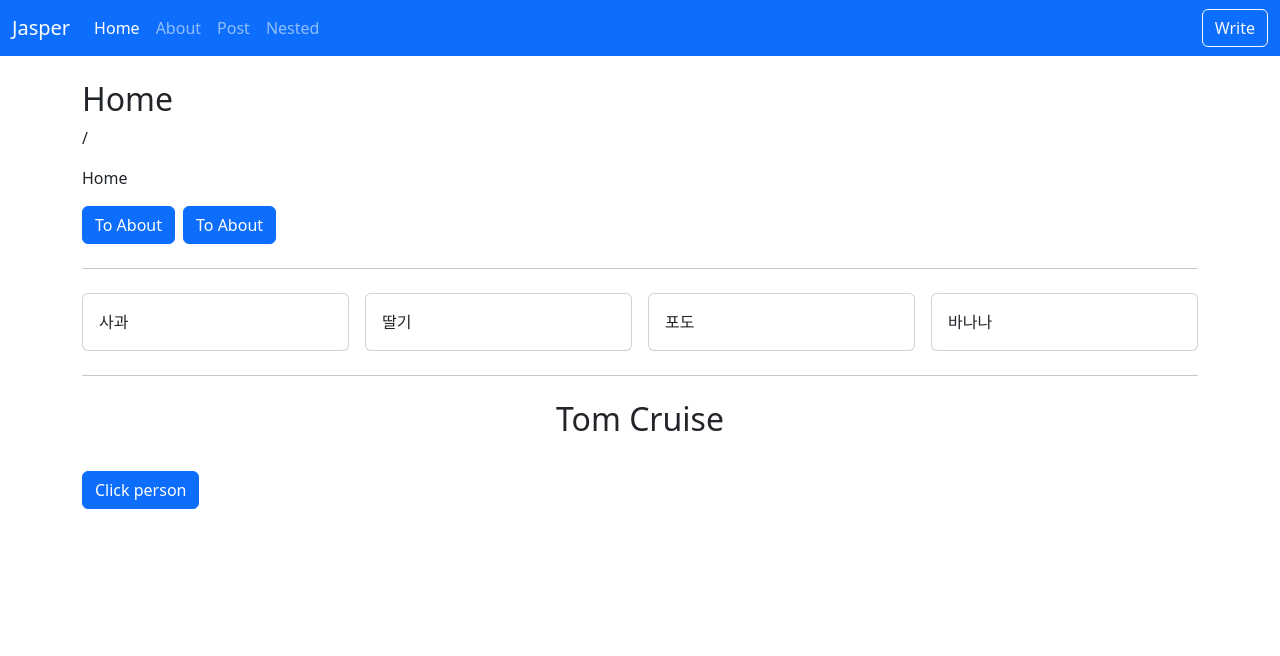
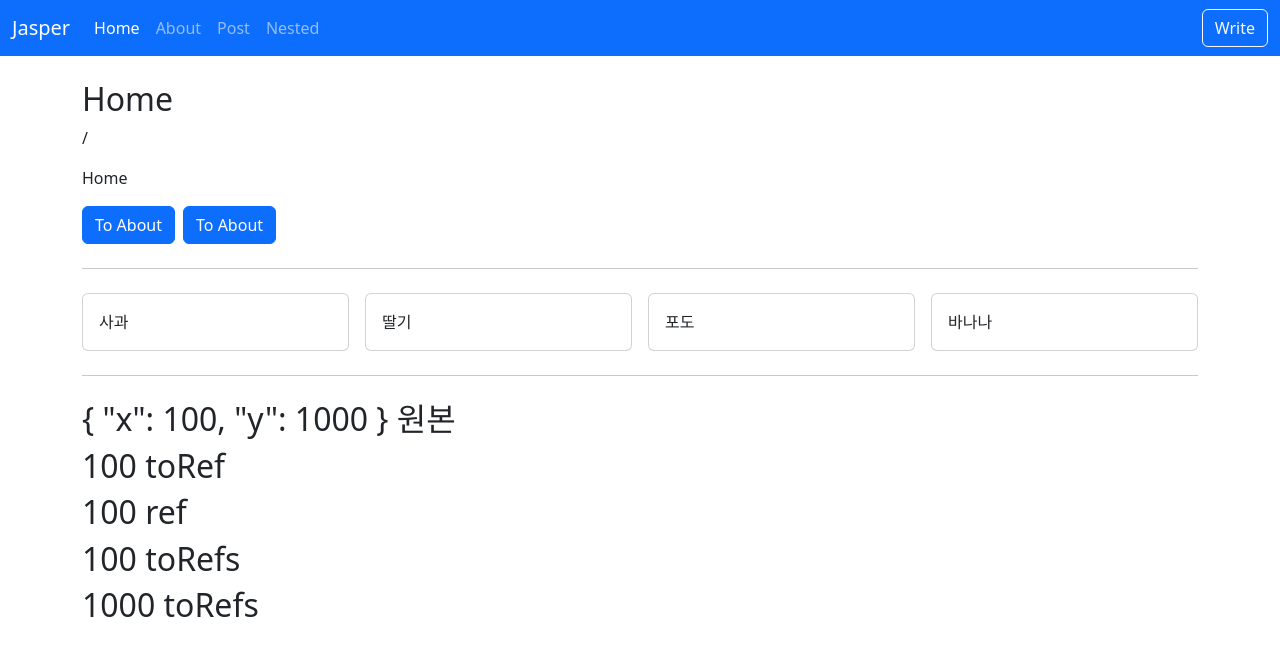
Before and after one commit to yeonghoonPark/vue-g_two, a Vue app: page / in a window 1280 px wide. Shown: the top 656 px of the page. Built offline with nearby package versions, Linux system fonts and the light colour scheme.

Commit message:
Add files via upload

```diff
--- a/src/views/HomeView.vue
+++ b/src/views/HomeView.vue
@@ -13,11 +13,17 @@
     </AppGrid>
 
     <hr class="my-4" />
-    <h2 class="text-center">{{ $person.name }}</h2>
+    <!-- <h2 class="text-center">{{ $person.name }}</h2>
 
     <button class="my-4 btn btn-primary" @click="person.say">
       Click person
-    </button>
+    </button> -->
+
+    <h2>{{ position }} 원본</h2>
+    <h2>{{ xPostion }} toRef</h2>
+    <h2>{{ newXPostion }} ref</h2>
+    <h2>{{ x }} toRefs</h2>
+    <h2>{{ y }} toRefs</h2>
   </div>
 </template>
 
@@ -31,7 +37,7 @@ export default {
 </script>
 
 <script setup>
-import { onMounted, ref, inject } from "vue";
+import { onMounted, ref, inject, reactive, toRef, toRefs } from "vue";
 import { useRoute, useRouter } from "vue-router";
 // import AppGrid from "../components/app/AppGrid.vue";
 // import AppCard from "../components/app/AppCard.vue";
@@ -46,8 +52,23 @@ const goAboutPage = () => {
 
 const items = ref(["사과", "딸기", "포도", "바나나"]);
 
-const person = inject("person");
-console.log("@@", person);
+// const person = inject("person");
+// console.log("@@", person);
+
+const position = reactive({
+  x: 100,
+  y: 1000,
+});
+
+// toRef
+const xPostion = toRef(position, "x");
+console.log(xPostion);
+
+// 반응성을 잃지 않지만 단지 position.x의 값을 단순히 primitive로 받아 새롭게 ref로 선언한 것 뿐이다, 반응성을 유지하지만 reactive로 선언 된 원본과는 전혀 관계가 없다.
+const newXPostion = ref(position.x);
+
+// toRefs (구조분해할당)
+const { x, y } = toRefs(position);
 </script>
 
 <style lang="scss" scoped></style>
```
